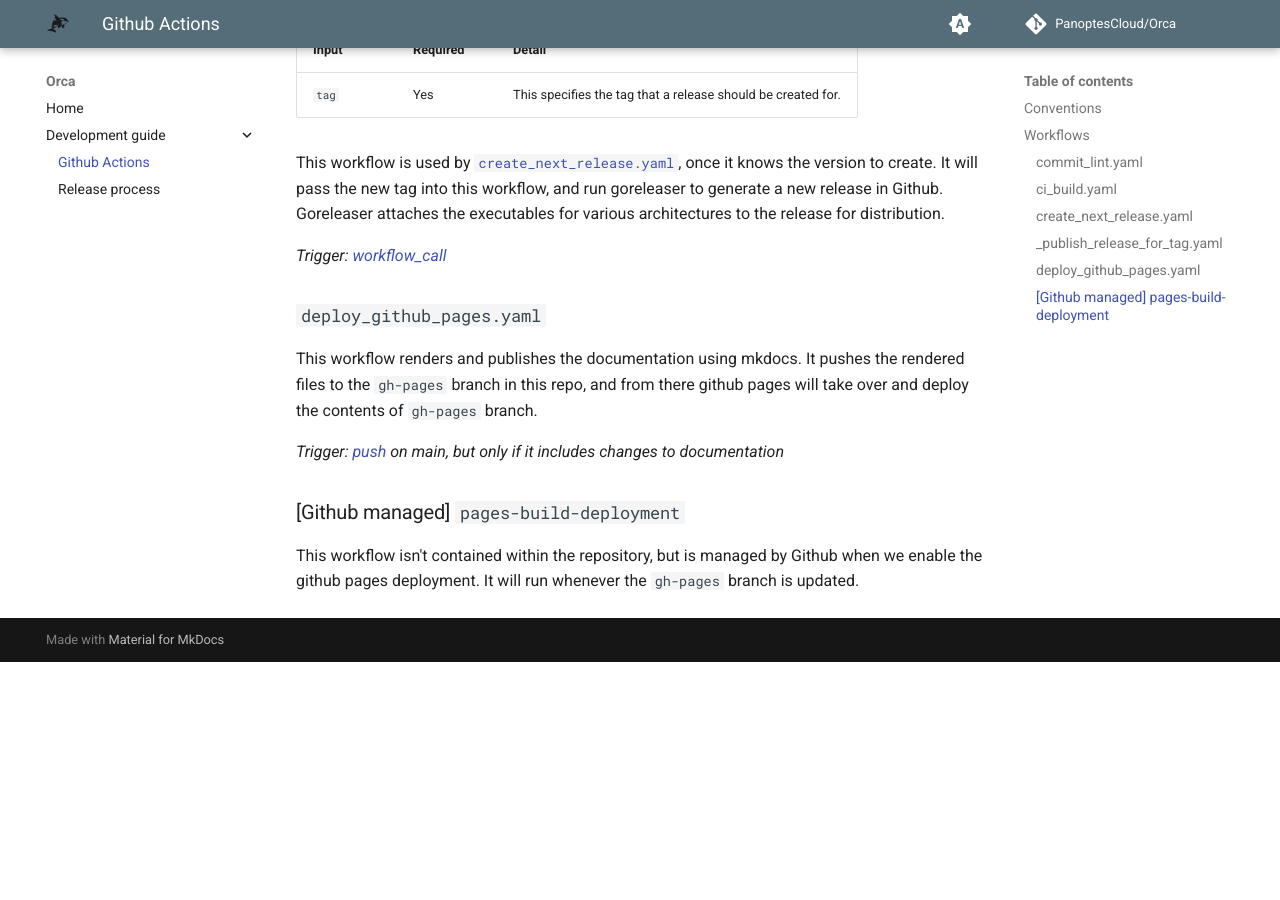
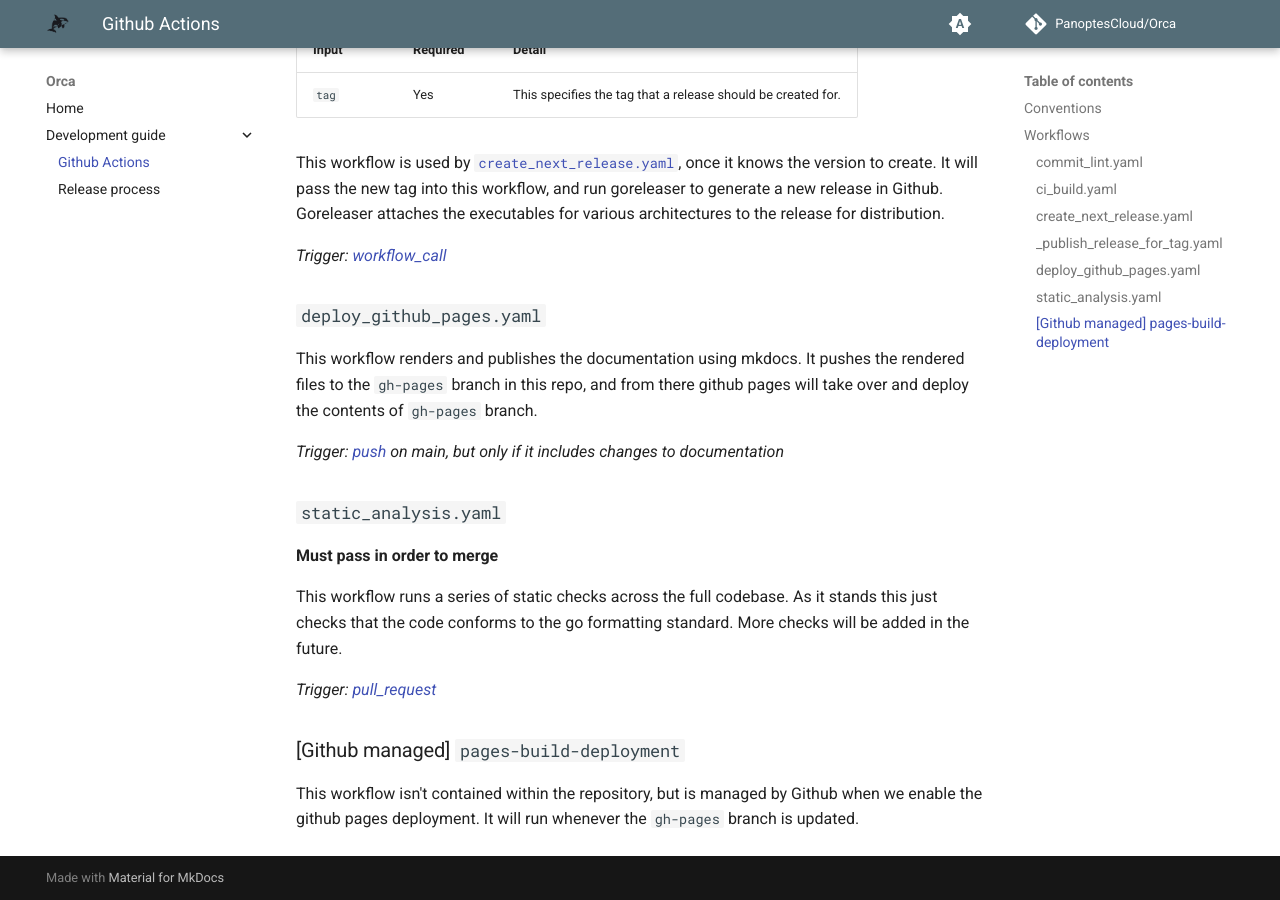
Before and after one commit to panoptescloud/orca, an MkDocs documentation site: the page built from docs/development_guide/github_actions.md, in a window 1280 px wide and 900 px high, scrolled down 1957 px. Built offline with MkDocs 1.6.1 and Material for MkDocs 9.7.7, drawn with Linux system fonts in a browser that asks for light colours; comment, search, counter and statistics services are not loaded; before the commit the page ends 2619 px from its top, so only the background shows below that.

Commit message:
docs: add docs for the new static analysis workflow
Adds an entry to the github actions docs for the static analysis
workflow.

```diff
--- a/docs/development_guide/github_actions.md
+++ b/docs/development_guide/github_actions.md
@@ -65,6 +65,13 @@ This workflow renders and publishes the documentation using mkdocs. It pushes th
 
 *Trigger: [push](https://docs.github.com/en/actions/reference/workflows-and-actions/events-that-trigger-workflows#push) on main, but only if it includes changes to documentation*
 
+### `static_analysis.yaml`
+
+**Must pass in order to merge**
+
+This workflow runs a series of static checks across the full codebase. As it stands this just checks that the code conforms to the go formatting standard. More checks will be added in the future.
+
+*Trigger: [pull_request](https://docs.github.com/en/actions/reference/workflows-and-actions/events-that-trigger-workflows#pull_request)*
 
 ### [Github managed] `pages-build-deployment`
 
```
